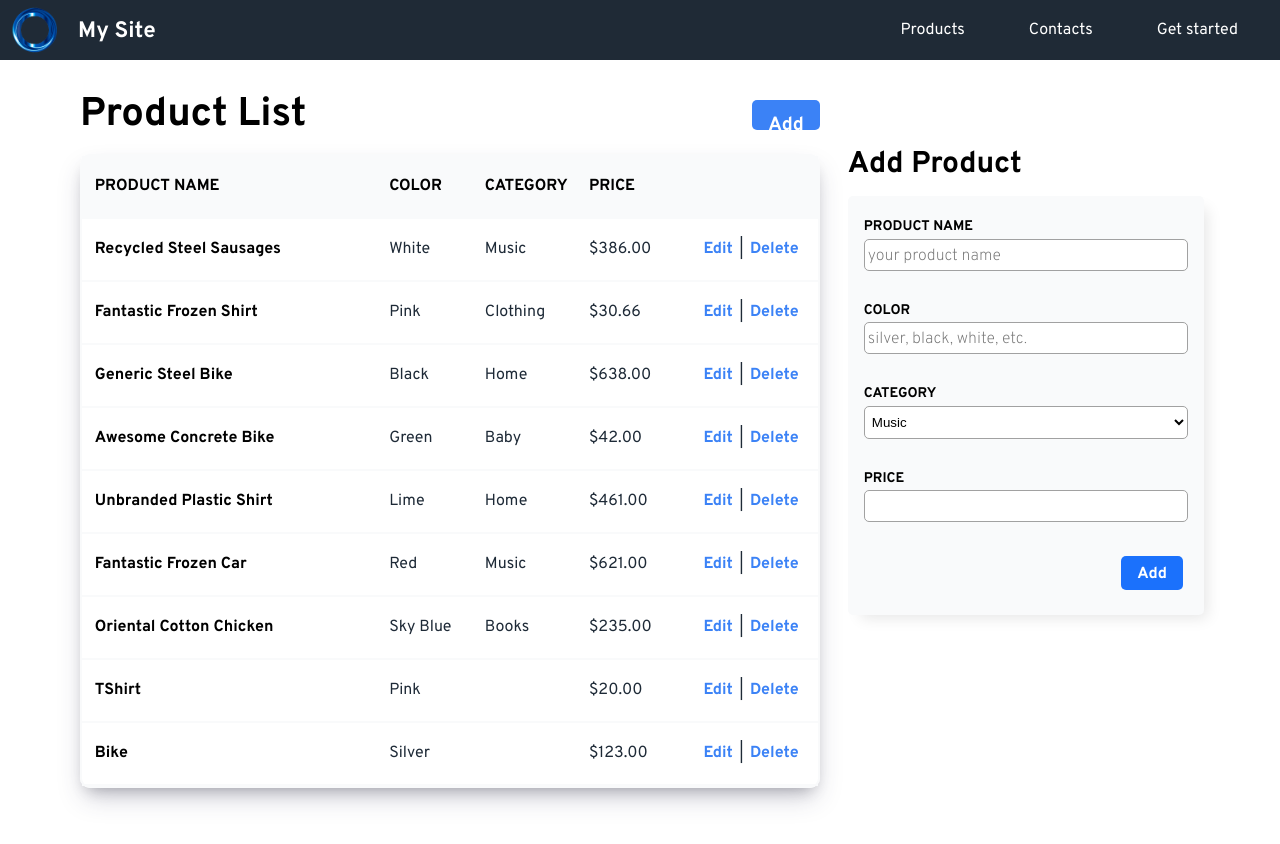
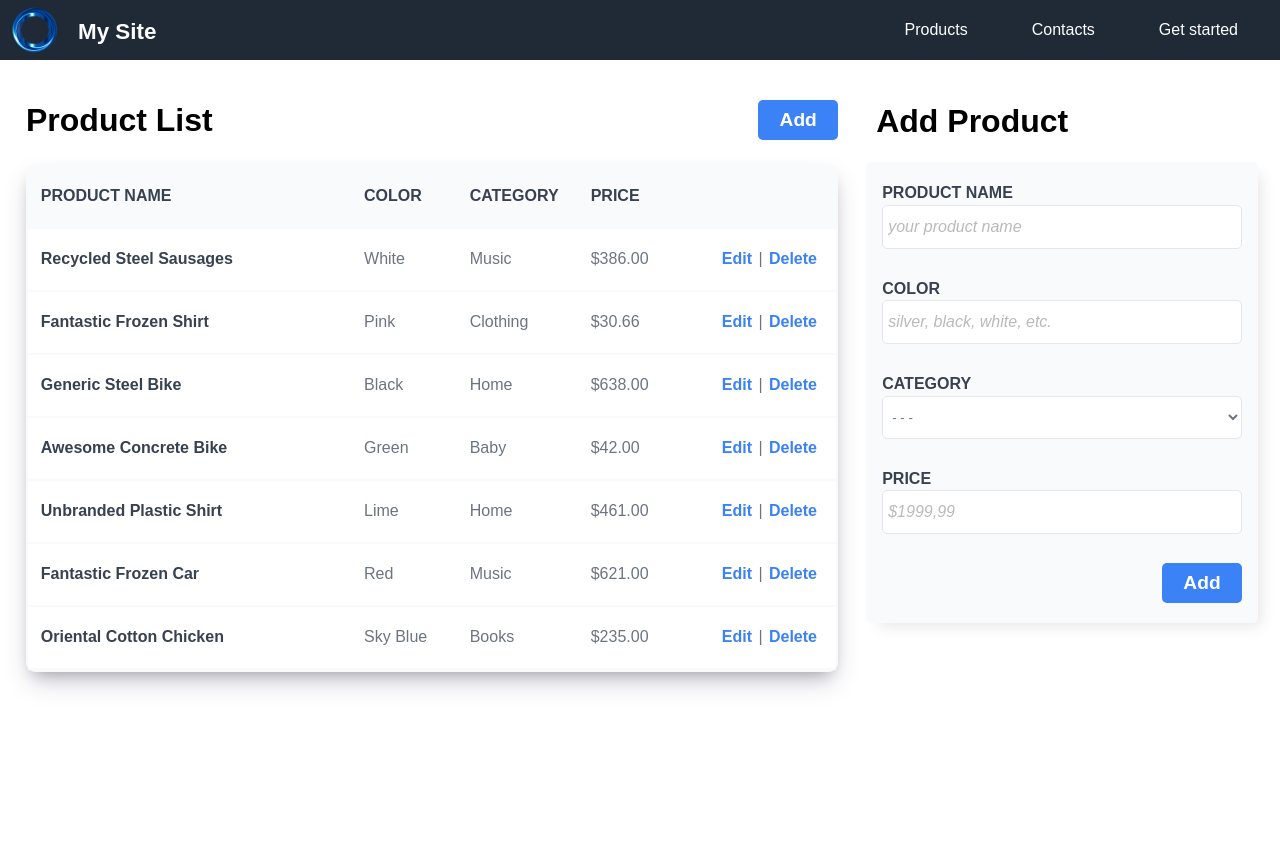
Before and after one commit to andrystylist/products-crud, a React (Vite) app: page / in a window 1280 px wide. Shown: the top 844 px of the page. After the commit the page ends 800 px from the top, so only its background shows below. Built offline with nearby package versions, Linux system fonts and the light colour scheme; data requests are answered from the project's data file.

Commit message:
more style fixes

```diff
--- a/db.json
+++ b/db.json
@@ -40,7 +40,7 @@
       "name": "Fantastic Frozen Car",
       "color": "Red",
       "category": "Music",
-      "price": 621
+      "price": "621"
     },
     {
       "id": 7,
@@ -48,18 +48,6 @@
       "color": "Sky Blue",
       "category": "Books",
       "price": 235
-    },
-    {
-      "name": "TShirt",
-      "color": "Pink",
-      "price": "20",
-      "id": 8
-    },
-    {
-      "name": "Bike",
-      "color": "Silver",
-      "price": "123",
-      "id": 9
     }
   ],
   "categories": [
--- a/index.html
+++ b/index.html
@@ -2,12 +2,9 @@
 <html lang="en">
   <head>
     <meta charset="UTF-8" />
-    <link rel="icon" type="image/svg+xml" href="/vite.svg" />
+    <link rel="icon" type="image/svg+xml" href="/logo.svg" />
     <meta name="viewport" content="width=device-width, initial-scale=1.0" />
-    <link rel="preconnect" href="https://fonts.googleapis.com">
-    <link rel="preconnect" href="https://fonts.gstatic.com" crossorigin>
-    <link href="https://fonts.googleapis.com/css2?family=Overpass:wght@200;400;700&display=swap" rel="stylesheet">
-    <title>Vite + React</title>
+    <title>Products</title>
   </head>
   <body>
     <div id="root"></div>
--- a/src/components/Main/Main.scss
+++ b/src/components/Main/Main.scss
@@ -1,16 +1,6 @@
 .container {
   max-width: 1440px;
   width: 100%;
-
   padding-left: 10px;
   padding-right: 10px;
 }
-
-@media screen and (min-width: 1024px) {
-  .container {
-    margin-left: auto;
-    margin-right: auto;
-    padding-left: 64px;
-    padding-right: 64px;
-  }
-}
--- a/src/components/ProductForm/ProductForm.jsx
+++ b/src/components/ProductForm/ProductForm.jsx
@@ -70,6 +70,7 @@ function ProductForm ({
           {/** Esto debería ser un select con options en lugar de un input */}
           {/* <input type="text" name="category" id="category" value={product.category} onChange={handleChange} /> */}
           <select name="category" id="category" onChange={handleChange} value={product?.category || ''} required>
+            <option value=""> - - - </option>
             {categories.map((category) => (
               <option key={category.id} value={category.name}>
                 {category.name}
@@ -77,7 +78,7 @@ function ProductForm ({
             ))}
           </select>
           <label htmlFor="price">PRICE</label>
-          <input type="number" name="price" id="price" value={product?.price || ''} onChange={handleChange} required />
+          <input type="number" name="price" id="price" placeholder='$1999,99' value={product?.price || ''} onChange={handleChange} required />
 
           <div className="product-form__action-section">
               <button className={`product-form__button--cancel ${isEditing ? '' : 'hide'}`} type='button' onClick={handleOnCancel} >Cancel</button>
--- a/src/components/ProductForm/ProductForm.scss
+++ b/src/components/ProductForm/ProductForm.scss
@@ -1,11 +1,10 @@
 @use '../../styles/variables';
-
 
 .product-form {
   width: 100%;
   display: flex;
 
-  padding: 54px 12px;
+  padding: 0 12px;
 
   form {
     flex: 1;
@@ -14,29 +13,29 @@
   h1, h2 {
     font-size: variables.$fs-lg;
     font-weight: 700;
-
+    padding: 10px;
     margin-bottom: 20px;
   }
 
   label {
     font-size: variables.$fs-sm;
     font-weight: bold;
+    color: variables.$form-label-color;
   }
 
   input, select {
     width: 100%;
-
     background-color: #fff;
-    font-weight: 200;
-
-    padding: 6px 3px 4px;
+    padding: 12px 5px;
     border: 1px solid variables.$gray;
     border-radius: 5px;
     margin-bottom: 29px;
+    color: variables.$form-input-color;
+
+    &::placeholder {
+      font-style: italic;
+      opacity: .5;
     }
-
-  select {
-    padding: 7px 3px;
   }
 
   input:focus-visible {
@@ -44,22 +43,25 @@
   }
 
   button {
-    font-size: variables.$fs-md;
-    font-weight: 900;
-    background-color: variables.$primary-button;
-    color: #fff;
+    color: white;
+    background-color: variables.$add-button-bg-color;
+    padding: .5rem 1rem;
+    border-radius: 5px;
+    font-weight: bold;
+    font-size: 1.2rem;
+    height: 40px;
+    max-height: 40px;
+    width: 5rem;
+    max-width: 5rem;
+    transition: all ease .5s;
 
-    border-radius: 5px;
-    padding: 8px 16px 6px;
-    margin: 5px;
-    transition: all 0.5s;
+    &:hover {
+      opacity: .8;
     }
 
-  button:hover {
-    outline: 1px solid variables.$primary-button;
-    color: variables.$primary-button;
-    background-color: #fff;
-    cursor: pointer;
+    &:active {
+      opacity: .5;
+    }
   }
 
   a {
@@ -69,7 +71,6 @@
 
   a:hover {
     border-bottom: 1px solid #fff;
-  }
   }
 
   .product-form__body {
@@ -87,26 +88,20 @@
 
   .product-form__button--cancel {
     background-color: variables.$secondary-button;
-}
-
-.product-form__button--cancel:hover {
-  background-color: #fff;
-  outline: 1px solid variables.$secondary-button;
-  color: variables.$secondary-button;
+    width: 6rem;
+    max-width: 6rem;
+    margin-right: 1rem;
   }
 
   .product-form__button--update {
     background-color: variables.$third-button;
-}
-
-.product-form__button--update:hover {
-  background-color: #fff;
-  outline: 1px solid variables.$third-button;
-  color: variables.$third-button;
+    width: 6rem;
+    max-width: 6rem;
   }
 
   .hide {
     display: none;
+  }
 }
 
 
--- a/src/components/ProductsList/ProductsList.scss
+++ b/src/components/ProductsList/ProductsList.scss
@@ -10,7 +10,7 @@
   padding: 0 1rem;
 
   &__button {
-    transition: all 2.5ms;
+    transition: all ease .5s;
 
     &:hover {
       opacity: .8;
@@ -29,16 +29,17 @@
     &--add {
       color: white;
       background-color: variables.$add-button-bg-color;
-      padding: .8rem 1rem;
+      padding: .5rem 1rem;
       border-radius: 5px;
       font-weight: bold;
       font-size: 1.2rem;
-      max-height: 30px;
+      height: 40px;
+      max-height: 40px;
+      width: 5rem;
+      max-width: 5rem;
 
       &:active {
-        background-color: variables.$secondary-color;
-        color: variables.$add-button-bg-color;
-        border: 2px solid variables.$add-button-bg-color;
+        opacity: 0.5;
       }
     }
   }
@@ -65,7 +66,7 @@
 
   &__td {
     padding: 1.2rem 0.8rem;
-    color: variables.$primary-color;
+    color: variables.$table-td-text-color;
 
     &--actions {
       display: flex;
@@ -76,6 +77,7 @@
       font-weight: bold;
       color: variables.$black;
       width: 40%;
+      color: variables.$table-th-text-color;
     }
 
     &--empty {
@@ -89,11 +91,12 @@
     padding-left: 0.8rem;
     text-transform: uppercase;
     background-color: variables.$table-bg-color;
+    color: variables.$table-th-text-color;
   }
 
   &__title {
     font-weight: bold;
-    font-size: 2.5rem;
+    font-size: variables.$fs-lg;
 
   }
 
--- a/src/styles/_reset.scss
+++ b/src/styles/_reset.scss
@@ -16,7 +16,7 @@
   --secondary-color: $secondary-color;
   --font-color: $font-color;
   /* Tipografía */
-  --primary-font: Overpass sans-serif;
+  --primary-font: sans-serif;
   --secondary-font: Verdana;
 }
 
--- a/src/styles/_variables.scss
+++ b/src/styles/_variables.scss
@@ -10,15 +10,20 @@ $table-bg-color: #F9FAFB;
 // Override variables
 
 $primary-color: #1e2a37;
-$gray: #a1a1a1;
+$gray: #E1E7EC;
 $secondary-color: #f9fafb;
 $font-color: #fcfcfc;
 $primary-button: #1b71fc;
 $secondary-button: #6a727f;
 $third-button: #1faa51;
+$form-label-color: #374150;
+$form-input-color: #6B7480;
+$table-th-text-color: #374150;
+$table-name-text-color: #374150;
+$table-td-text-color: #6B7480;
 
-$fs-sm: 14px;
-$fs-md: $fs-sm + 2px;
-$fs-lg: $fs-md + 14px;
+$fs-sm: 1rem;
+$fs-md: 1.5rem;
+$fs-lg: 2rem;
 
 $box-shadow: 8px 8px 14px -5px rgba(0, 0, 0, 0.1);
--- a/src/styles/index.scss
+++ b/src/styles/index.scss
@@ -1,7 +1,3 @@
 @use './reset';
 @use './variables';
 @import './variables';
-
-:root, body {
-  font-family: 'Overpass', sans-serif;
-}
```
Lines whose indentation alone changed are shown as unchanged.
